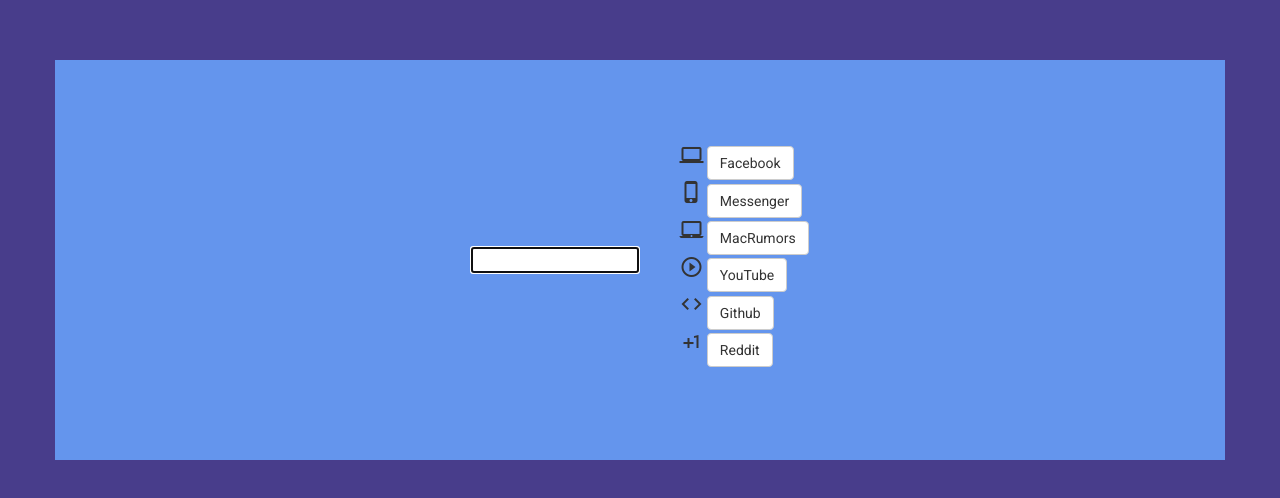
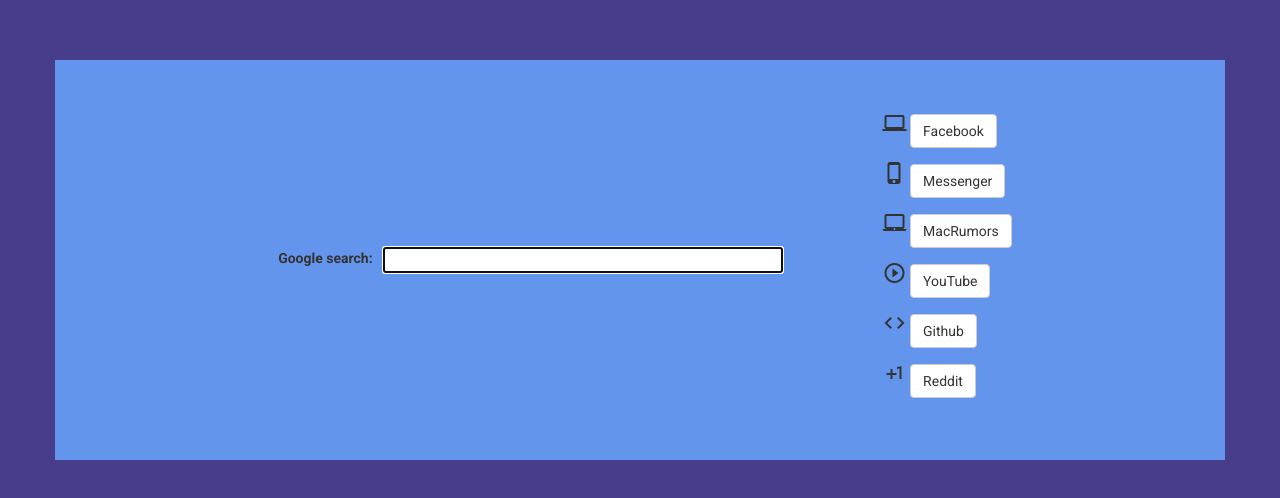
Before and after one commit to ladislavskufca/dotfiles, a plain HTML site: page startpage/index.html in a window 1280 px wide. Shown: the part 140-638 px from the top of the page. Drawn offline with nearby package versions, Linux system fonts and the light colour scheme.

Commit message:
Startpage modifications

```diff
--- a/startpage/index.html
+++ b/startpage/index.html
@@ -19,8 +19,7 @@
 <div class="container">
 	<div class="row">
 		<div class="main-box">
-			<!--<label>Google search: </label>-->
-
+			<label id="searchLabel">Google search: </label>
 			<input id="search" name="search"></input>
 
 			<ul>
@@ -33,7 +32,7 @@
 					<a href="https://www.messenger.com/" class="btn btn-default">Messenger</a>
 				</li>
 				<li>
-					<i class="material-icons">laptop_mac</i>
+					<i class="material-icons vcenter">laptop_mac</i>
 					<a href="http://www.macrumors.com" class="btn btn-default">MacRumors</a>
 				</li>
 				<li>
--- a/startpage/style.css
+++ b/startpage/style.css
@@ -5,50 +5,41 @@ body {
 
 ul {
   list-style-type: none;
+  padding-left: 50px;
 }
 
+li {
+  /*margin: 1vh;*/
+  line-height: 50px;
+  padding-left: 50px;
+}
 
+#search {
+  width: 50vh;
+}
+
+#searchLabel {
+  padding: 10px;
+}
 .main-box {
-
   background: cornflowerblue;
 
-
-  /*min-height: 100%;  /* Fallback for vh unit */
   margin-top: 25vh;
   min-height: 50vh;
-   /* You might also want to use
-                        'height' property instead.
+  width: 100%;
 
-                        Note that for percentage values of
-                        'height' or 'min-height' properties,
-                        the 'height' of the parent element
-                        should be specified explicitly.
-
-                        In this case the parent of '.vertical-center'
-                        is the <body> element */
-
-  /* Make it a flex container */
   display: -webkit-box;
   display: -moz-box;
   display: -ms-flexbox;
   display: -webkit-flex;
   display: flex;
 
-  /* Align the bootstrap's container vertically */
   -webkit-box-align : center;
   -webkit-align-items : center;
   -moz-box-align : center;
   -ms-flex-align : center;
   align-items : center;
 
-  /* In legacy web browsers such as Firefox 9
-     we need to specify the width of the flex container */
-  width: 100%;
-
-  /* Also 'margin: 0 auto' doesn't have any effect on flex items in such web browsers
-     hence the bootstrap's container won't be aligned to the center anymore.
-
-     Therefore, we should use the following declarations to get it centered again */
   -webkit-box-pack : center;
   -moz-box-pack : center;
   -ms-flex-pack : center;
```
Lines whose indentation alone changed are shown as unchanged.
